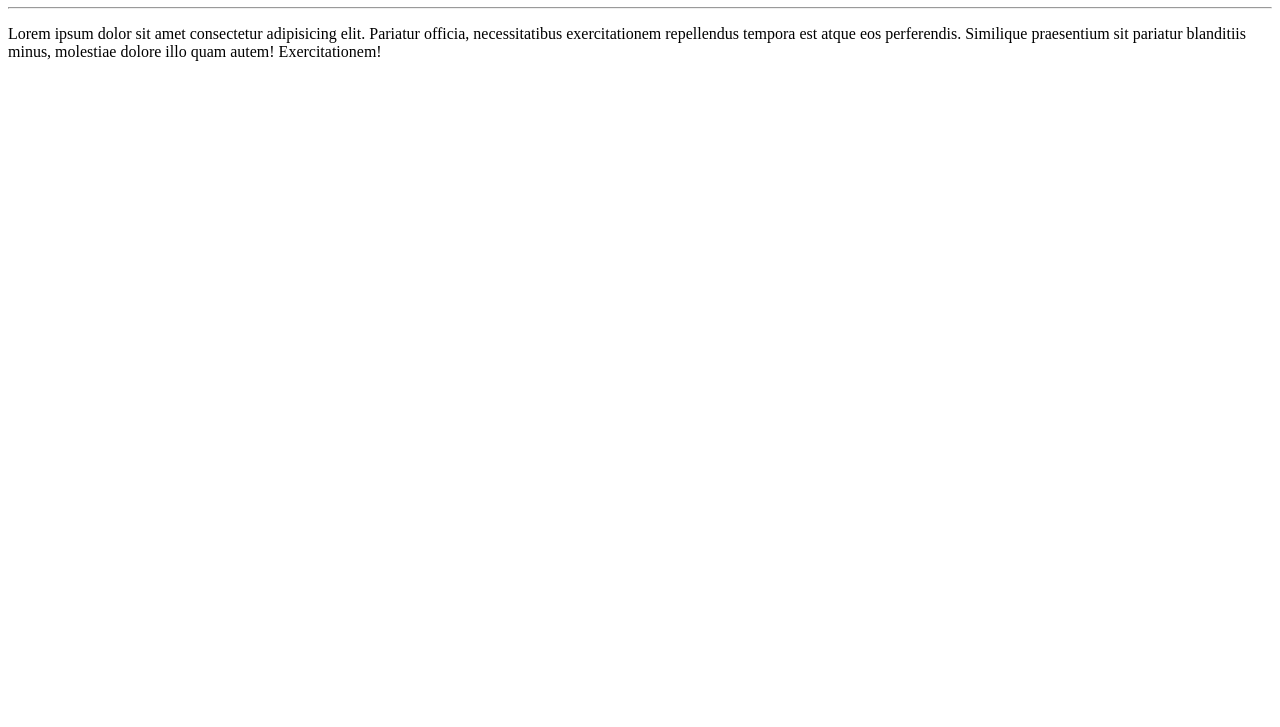
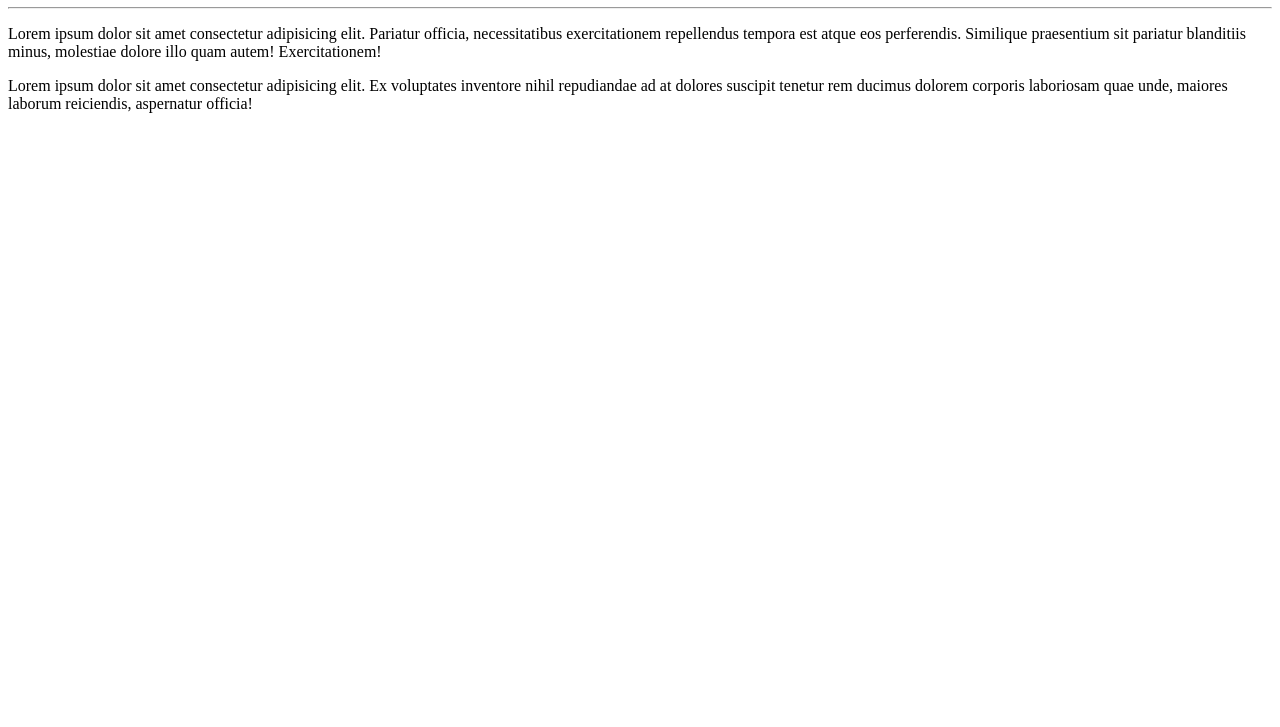
Before and after one commit to randlecabral/Curso-em-video-Git-e-GitHub, a plain HTML site: page site-exemplo/index.html in a window 1280 px wide. Shown: the part 73-800 px from the top of the page. Drawn offline with Linux system fonts and the light colour scheme.

Commit message:
Adicionei um parágrafo

```diff
--- a/site-exemplo/index.html
+++ b/site-exemplo/index.html
@@ -9,5 +9,7 @@
     <h1>Olá, Mundo!</h1>
     <hr>
     <p>Lorem ipsum dolor sit amet consectetur adipisicing elit. Pariatur officia, necessitatibus exercitationem repellendus tempora est atque eos perferendis. Similique praesentium sit pariatur blanditiis minus, molestiae dolore illo quam autem! Exercitationem!</p>
+
+    <p>Lorem ipsum dolor sit amet consectetur adipisicing elit. Ex voluptates inventore nihil repudiandae ad at dolores suscipit tenetur rem ducimus dolorem corporis laboriosam quae unde, maiores laborum reiciendis, aspernatur officia!</p>
 </body>
 </html>
```
